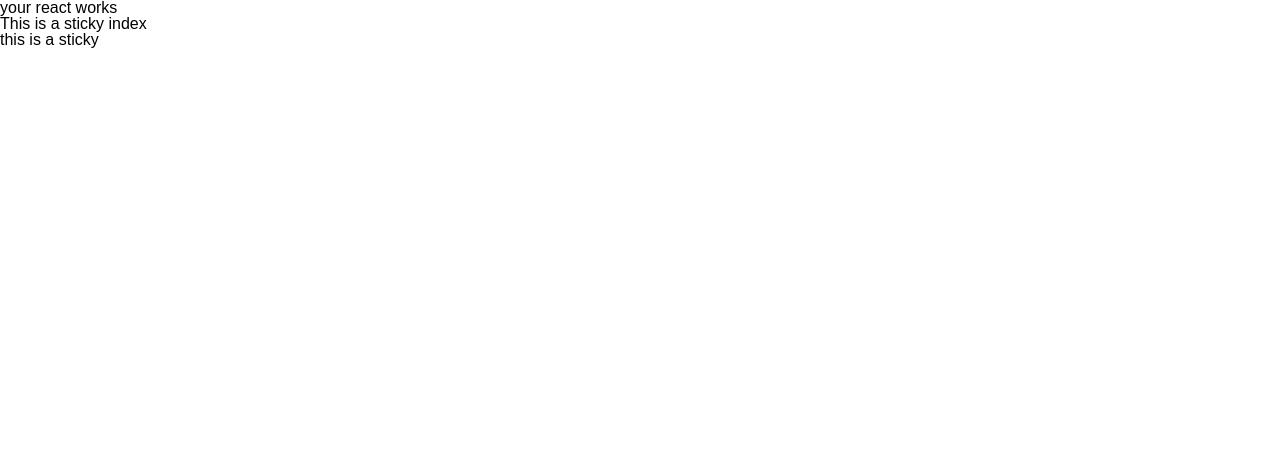
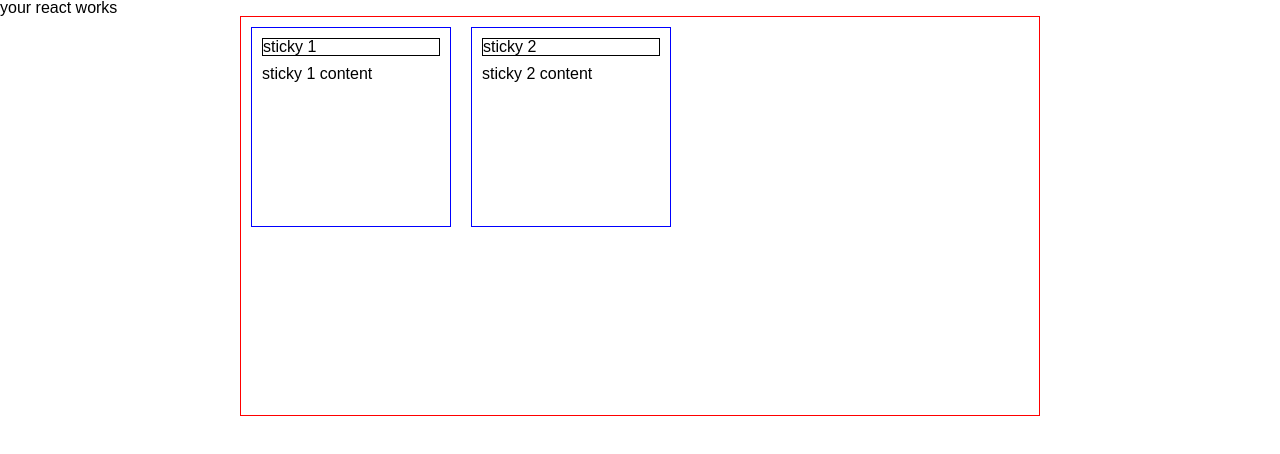
Before and after one commit to hanhee-song/stickies, a React (Create React App) app: page / in a window 1280 px wide. Shown: the top 454 px of the page. Built offline with nearby package versions, Linux system fonts and the light colour scheme.

Commit message:
add sticky and sticky_index

```diff
--- a/public/style.css
+++ b/public/style.css
@@ -1,3 +1,28 @@
-.App {
+.App {}
 
+.sticky-index {
+  margin: 0 auto;
+  display: flex;
+  justify-content: flex-start;
+  flex-wrap: wrap;
+  border: 1px solid red;
+  width: 800px;
+  min-height: 400px;
 }
+
+.sticky {
+  border: 1px solid blue;
+  width: 200px;
+  height: 200px;
+  margin: 10px;
+  overflow: auto;
+}
+
+.sticky-title {
+  margin: 10px;
+  border: 1px solid black;
+}
+
+.sticky-content {
+  margin: 0 10px 10px 10px;
+}
--- a/src/components/sticky.jsx
+++ b/src/components/sticky.jsx
@@ -1,11 +1,72 @@
 import React from 'react';
-import PropTypes from 'prop-types';
 
 class Sticky extends React.Component {
+  constructor(props) {
+    super(props);
+    this.state = {
+      title: this.props.title,
+      content: this.props.content,
+      editing: false,
+    };
+    this.enableEdit = this.enableEdit.bind(this);
+    this.handleChange = this.handleChange.bind(this);
+  }
+
+  enableEdit(field) {
+    return () => {
+      this.setState({ editing: field });
+    };
+  }
+
+  handleChange(field) {
+    return (e) => {
+      this.setState({ [field]: e.target.value });
+    };
+  }
+
+  handleSubmit() {
+    this.props.updateSticky(this.state.title, this.state.content);
+  }
+
   render () {
     return(
-      <div>
-        this is a sticky
+      <div className="sticky">
+        {
+          !this.state.editing ?
+          (
+            <div className="sticky-title"
+              onClick={this.enableEdit("title")}>
+              {this.state.title}
+            </div>
+          ) : (
+            <form className="sticky-title form"
+              onSubmit={this.handleSubmit}>
+              <input
+                autoFocus={this.state.editing === "title"}
+                onChange={this.handleChange("title")}
+                value={this.state.title}
+                />
+            </form>
+          )
+        }
+        {
+          !this.state.editing ?
+          (
+            <div className="sticky-content"
+              onClick={this.enableEdit("content")}>
+              {this.state.content}
+            </div>
+          ) : (
+            <form className="sticky-content form"
+              onSubmit={this.handleSubmit}>
+              <input
+                autoFocus={this.state.editing === "content"}
+                onChange={this.handleChange("content")}
+                value={this.state.content}
+                />
+            </form>
+          )
+        }
       </div>
     );
   }
--- a/src/components/sticky_index.jsx
+++ b/src/components/sticky_index.jsx
@@ -1,13 +1,44 @@
 import React from 'react';
-import PropTypes from 'prop-types';
 import Sticky from './sticky';
 
 class StickyIndex extends React.Component {
+  constructor(props) {
+    super(props);
+    this.state = {
+      stickies: [
+        {
+          title: "sticky 1",
+          content: "sticky 1 content"
+        },
+        {
+          title: "sticky 2",
+          content: "sticky 2 content"
+        }
+      ]
+    };
+    this.updateSticky = this.updateSticky.bind(this);
+  }
+
+  updateSticky(title, content) {
+    return () => {
+
+    };
+  }
+
   render () {
+    const stickies = this.state.stickies.map((sticky, i) => {
+      return (
+        <Sticky
+          key={i}
+          title={sticky.title}
+          content={sticky.content}
+          updateSticky={this.updateSticky(i)}/>
+      );
+    });
+
     return(
-      <div>
-        This is a sticky index
-        <Sticky />
+      <div className="sticky-index">
+        {stickies}
       </div>
     );
   }
```
